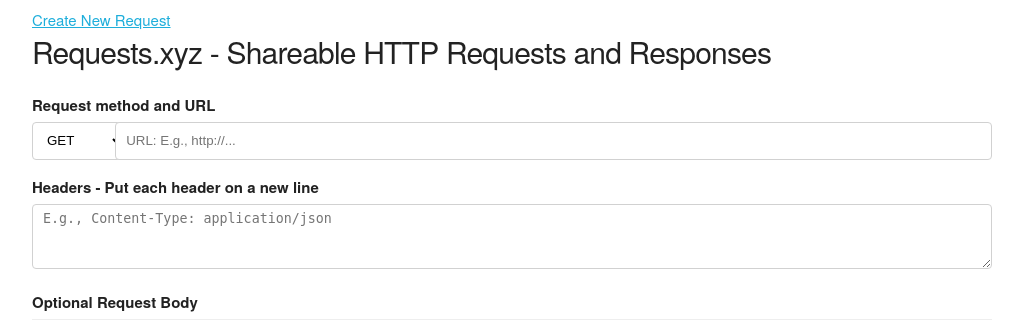
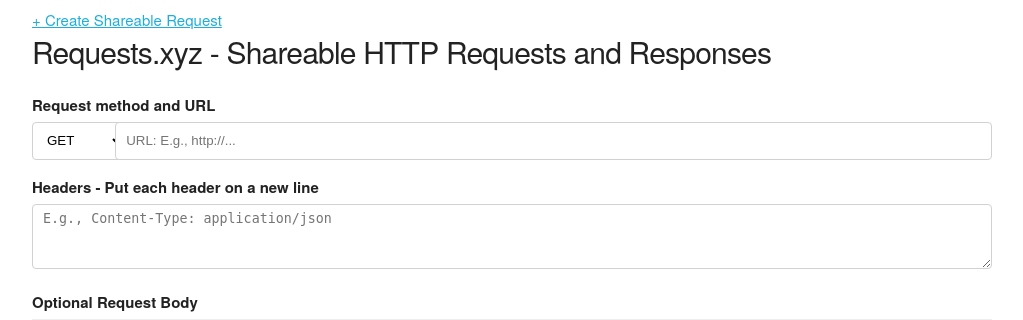
Before and after one commit to seanbehan/requests_xyz, a Flask app: page / in a window 1280 px wide. Shown: the top 320 px of the page, without its empty margins (128-1151 px from the left). Run offline with Flask 2, Linux system fonts and the light colour scheme; parts of the project's set-up code (start-up, migrations or seed data) failed here and were passed over; some libraries are stand-ins or nearby versions.

Commit message:
move partial into form.html

```diff
--- a/templates/inc/form.html
+++ b/templates/inc/form.html
@@ -1,3 +1,4 @@
+<script type="text/javascript" src="https://cdnjs.cloudflare.com/ajax/libs/ace/1.1.9/ace.js"></script>
 <style type="text/css" media="screen">
     #editor {
         min-height:250px;
@@ -6,11 +7,9 @@
     }
 </style>
 
-<script type="text/javascript" src="https://cdnjs.cloudflare.com/ajax/libs/ace/1.1.9/ace.js"></script>
-
 <div class="row">
   <div class="twelve columns">
-    <a href="/">Create New Request</a>
+    <a href="/">+ Create Shareable Request</a>
   </div>
 </div>
 
@@ -49,10 +48,10 @@
 
       <textarea id='textarea_editor' name="body" class="u-full-width" placeholder="E.g., {'full_name': 'Bob'}" style="visibility:hidden;margin:0px">{{data.body}}</textarea>
     </div>
-
   </form>
 </div>
 
+<script>hljs.initHighlightingOnLoad();</script>
 <script>
     var textArea = document.getElementById('textarea_editor');
     var editor = ace.edit("editor");
--- a/templates/response.html
+++ b/templates/response.html
@@ -65,7 +65,5 @@
     </div>
 
     {% include 'inc/footer.html' %}
-
-    <script>hljs.initHighlightingOnLoad();</script>
   </body>
 </html>
```
